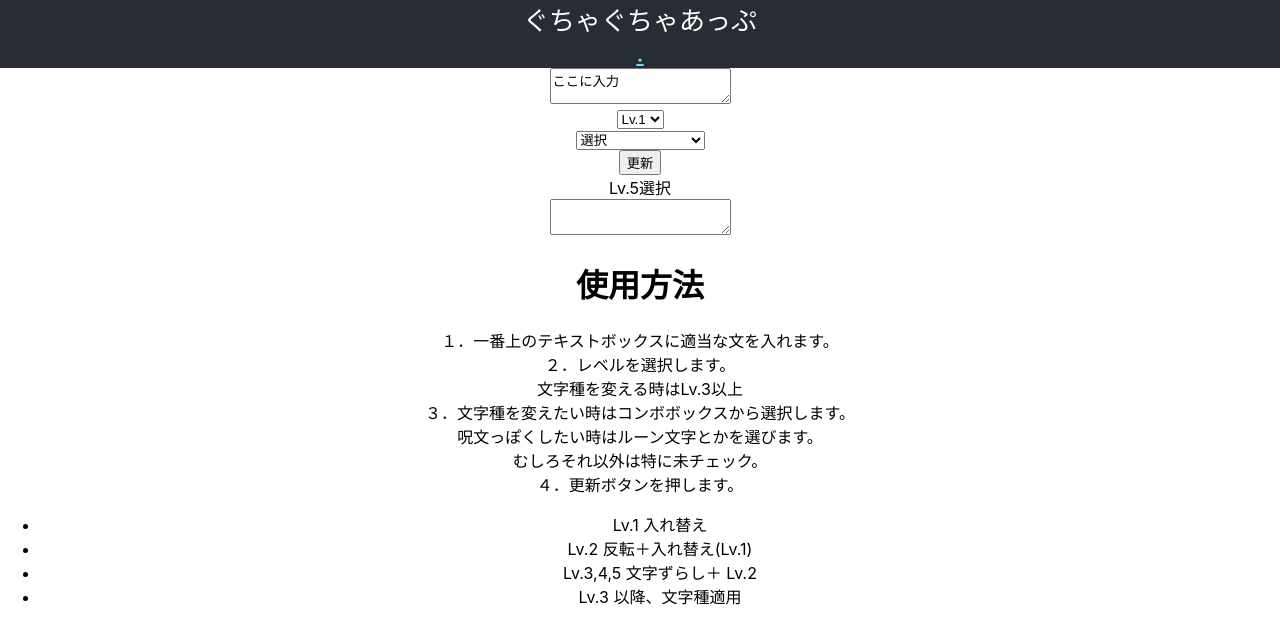
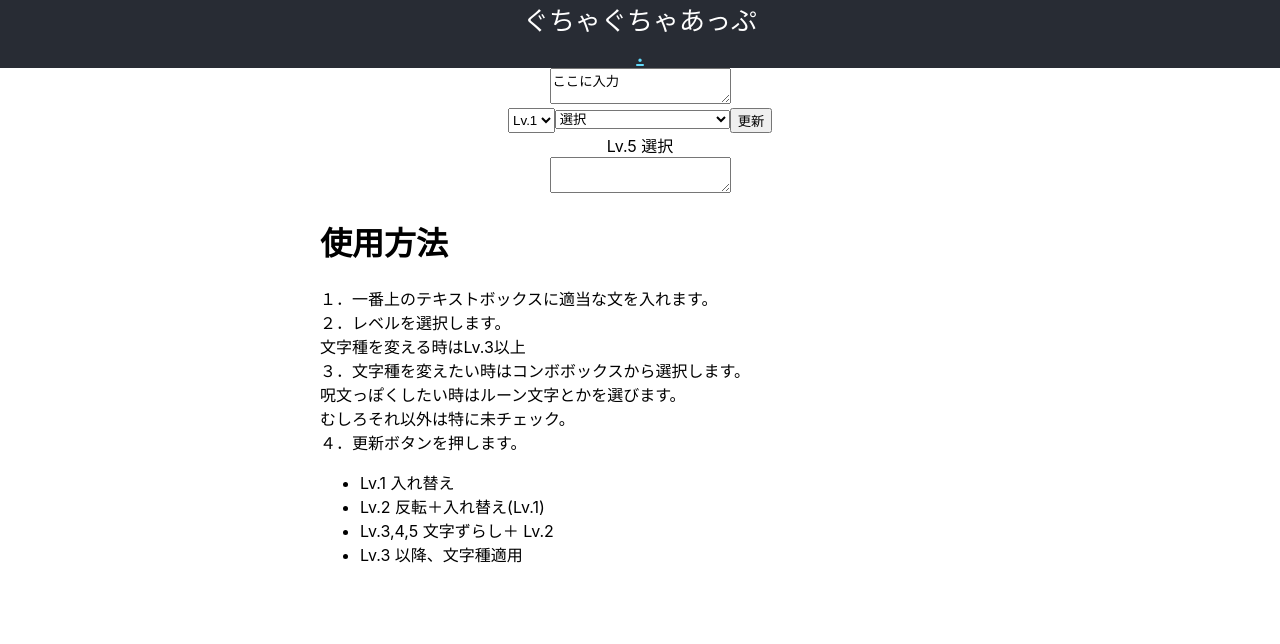
Before and after one commit to mituha/gutyagutya-app, a React (Create React App) app: page / in a window 1280 px wide. Shown: the top 644 px of the page. Built offline with nearby package versions, Linux system fonts and the light colour scheme.

Commit message:
文字追加

```diff
--- a/src/components/Form.css
+++ b/src/components/Form.css
@@ -4,3 +4,10 @@
 .DstText {
   text-align: center;
 }
+.SelectorParent {
+  display: flex;
+  justify-content: center;
+}
+.SelectorChild{
+  text-align: center;
+}
--- a/src/components/Form.tsx
+++ b/src/components/Form.tsx
@@ -4,15 +4,24 @@ import Help from "./Help";
 
 class RoundRange{
   Name:string;
+  DisplayName:string;
   Minimum:number;
   Maximum:number;
   Range:number;
+  Key:string;
 
   constructor(name:string,min:number,max:number){
     this.Name = name;
+    if(min === 0){
+      this.DisplayName = name;
+    }else{
+      this.DisplayName = name + " : " + String.fromCodePoint(min) + " - " + String.fromCharCode(max);
+    }
     this.Minimum = min;
     this.Maximum = max;
     this.Range = max - min + 1;
+
+    this.Key = min.toString() + "-" + max.toString();
   }
 }
 const RoundRanges = [new RoundRange("選択",0,0),
@@ -38,14 +47,22 @@ const RoundRanges = [new RoundRange("選択",0,0),
                     //マラヤーラム文字 ഀ - ൿ
                     new RoundRange("マラヤーラム文字" , 0x0D00, 0x0D7F),
 
+                    //ヒエログリフ 𓀀 - 𓃟
+                    new RoundRange("ヒエログリフ" , 0x13000, 0x1342F),
+
+
+
                     //パスパ文字 ꡀ - ꡷
                     new RoundRange("パスパ文字" , 0xA840, 0xA87E),
+
+                    //ブラーフミー文字 $𑀀 -𑁵
+                    new RoundRange("ブラーフミー文字" , 0x11000, 0x1107F),
 
 ];
 const RoundRangeOptions = RoundRanges.map((range) => {
   return (
-    <option value={range.Name} key={range.Name}>
-      {range.Name}
+    <option value={range.Name} key={range.Key}>
+      {range.DisplayName}
     </option>
   );
 });
@@ -203,7 +220,8 @@ const Form = () => {
           <div className="SrcText">
             <textarea name="srcText" onChange={e => {setSrcText(e.target.value); cnvGutyaGutya(e.target.value);}}>{srcText}</textarea>
           </div>
-          <select onChange={e => {
+          <div className="SelectorParent">
+          <select className="SelectorChild" onChange={e => {
               setLevel(Number(e.target.value));
               cnvGutyaGutya(srcText);
               }}>
@@ -213,11 +231,11 @@ const Form = () => {
             <option value="4">Lv.4</option>
             <option value="5">Lv.5</option>
           </select>
-          <RoundRangeSelector />
-          <button onClick={e => cnvGutyaGutya(srcText)}>更新</button>
+            <RoundRangeSelector />
+            <button className="SelectorChild" onClick={e => cnvGutyaGutya(srcText)}>更新</button>
+          </div>
           <div>
-            Lv.{level}
-            {roundRange.Name}
+            Lv.{level} {roundRange.Name}
           </div>
           <div className="DstText">
             <textarea name="dstText" value={dstText} readOnly />
--- /dev/null
+++ b/src/components/Help.css
@@ -0,0 +1,5 @@
+.Help {
+    text-align: left;
+    width: 50%;
+    margin: 0 auto;
+  }
--- a/src/components/Help.tsx
+++ b/src/components/Help.tsx
@@ -1,3 +1,5 @@
+import "./Help.css";
+
 function Help() {
     return (
       <div className="Help">
```
